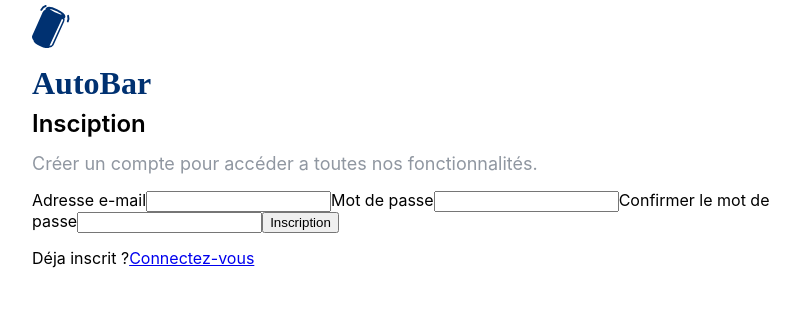
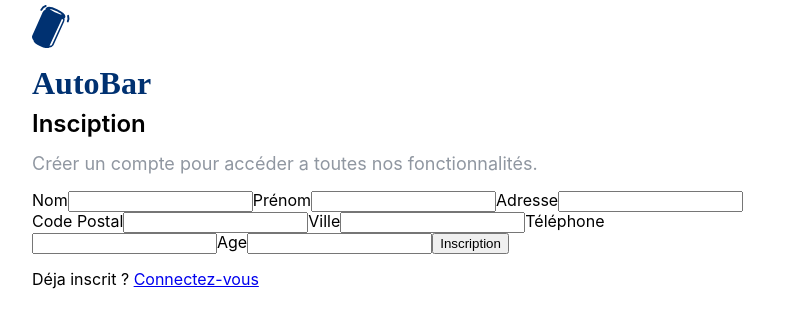
Before and after one commit to matqueme/chaine-de-production, a React (Create React App) app in the folder chaine-production/: page /signup in a window 1280 px wide. Shown: the top 328 px of the page, without its empty margins (233-1033 px from the left). Built offline with nearby package versions, Linux system fonts and the light colour scheme; a web font is replaced by a local one.

Commit message:
Page inscription avec vérification des champs et API Résoltion de beaucoup de bugs

```diff
--- a/chaine-production/src/Pages/SignIn.js
+++ b/chaine-production/src/Pages/SignIn.js
@@ -13,21 +13,21 @@ const SignIn = () => {
           d="M25.2255,5.9c-4.6-2.1-8.9-2.8-9.5-1.5-.1,.3,0,.7,.3,1.2v.1c-1.2,.7-2.5,.7-3.3,2.3-.7,1.6-10.8,24.3-10.8,24.3-.5,1.1,.1,2.4,1.4,3.8-1,2.2,12.7,8.7,13.8,6.3,1.7,0,2.9-.4,3.5-1.6l11-24.2c.8-1.7,.1-2.3-.1-3.9h0c.6-.1,1-.3,1.2-.6,.5-1.3-2.8-4-7.5-6.2Zm5.5,3.9c-.2,.4-3.1-.6-6.4-2.1-3.4-1.6-5.9-3.2-5.8-3.6,.2-.4,3,.6,6.4,2.1,3.4,1.6,5.9,3.2,5.8,3.6Z"
           fill="#003171"
           stroke="#003171"
-          stroke-width="3.5"
+          strokeWidth="3.5"
         />
         <path
           d="M9.6255,5c1.4-2.7,2.3-3.5,4.5-4"
           fill="none"
           stroke="#003171"
-          stroke-linecap="round"
-          stroke-width="2"
+          strokeLinecap="round"
+          strokeWidth="2"
         />
         <path
           d="M37.3255,11.2c.7,2.1,.6,3.4-.3,5.8"
           fill="none"
           stroke="#003171"
-          stroke-linecap="round"
-          stroke-width="2"
+          strokeLinecap="round"
+          strokeWidth="2"
         />
         <path
           d="M30.9255,14.6h0c.9-.2,1.6,.7,1.2,1.5l-11.6,25.2c-.1,.3-.5,.5-.8,.6l-1.6,.2L30.9255,14.6Z"
@@ -43,16 +43,16 @@ const SignIn = () => {
       <h3>Entrez vos informations de connexion pour accéder a votre compte.</h3>
 
       <form>
-        <label for="email">Adresse e-mail</label>
+        <label htmlFor="email">Adresse e-mail</label>
         <input type="email" id="email" name="email" />
 
-        <label for="password">Mot de passe</label>
+        <label htmlFor="password">Mot de passe</label>
         <input type="password" id="password" name="password" />
 
         <input type="submit" value="Connexion" />
       </form>
       <p>
-        Pas encore membre ?<Link to={"./signup"}>Inscrivez-vous</Link>
+        Pas encore membre ?<Link to={"../signup"}>Inscrivez-vous</Link>
       </p>
     </div>
   );
--- a/chaine-production/src/Pages/SignUp.js
+++ b/chaine-production/src/Pages/SignUp.js
@@ -1,6 +1,91 @@
 import { Link } from "react-router-dom";
+import { useState } from "react";
+import axios from "axios";
+const SignUp = () => {
+  const [isSetMail, setIsSetMail] = useState(false);
+  const [mail, setMail] = useState("");
+  const [password, setPassword] = useState("");
+  const [passwordConfirmation, setPasswordConfirmation] = useState("");
+  const [firstName, setFirstName] = useState("");
+  const [lastName, setLastName] = useState("");
+  const [address, setAddress] = useState("");
+  const [city, setCity] = useState("");
+  const [zipCode, setZipCode] = useState("");
+  const [phone, setPhone] = useState("");
+  const [age, setAge] = useState("");
+  const [error, setError] = useState("");
 
-const SignUp = () => {
+  const handleSubmit = (e) => {
+    e.preventDefault();
+    const emailPattern =
+      /^[a-zA-Z0-9.!#$%&'*+/=?^_`{|}~-]+@[a-zA-Z0-9](?:[a-zA-Z0-9-]{0,61}[a-zA-Z0-9])?(?:\.[a-zA-Z0-9](?:[a-zA-Z0-9-]{0,61}[a-zA-Z0-9])?)*$/;
+    const passwordPatternMajuscule = /[A-Z]/;
+    const passwordPatternChiffre = /[0-9]/;
+    const passwordPatternSpecial = /[!@#$%^&*()_+\-=[\]{};':"\\|,.<>/?]/;
+
+    if (emailPattern.test(mail) === false) {
+      setError("L'adresse e-mail n'est pas valide");
+    } else if (password.length < 8) {
+      setError("Le mot de passe doit contenir au moins 8 caractères");
+    } else if (passwordPatternMajuscule.test(password) === false) {
+      setError("Le mot de passe doit contenir au moins une majuscule");
+    } else if (passwordPatternChiffre.test(password) === false) {
+      setError("Le mot de passe doit contenir au moins un chiffre");
+    } else if (passwordPatternSpecial.test(password) === false) {
+      setError("Le mot de passe doit contenir au moins un caractère spécial");
+    } else if (password !== passwordConfirmation) {
+      setError("Les mots de passe ne correspondent pas");
+    } else if (isSetMail === false) {
+      setIsSetMail(true);
+      setError("");
+
+      e.target.reset();
+    } else {
+      //start an axios request POST
+      let data = new FormData();
+      data.append("mail", mail);
+      data.append("nom", lastName);
+      data.append("prenom", firstName);
+      data.append("pwd", password);
+      data.append("adresse", address + " " + zipCode + " " + city);
+      data.append("age", age);
+      data.append("telephone", phone);
+
+      axios
+        .post("http://projet.local/index/api/add_user", data)
+        .then((response) => console.log(response.data))
+        .catch((e) => {
+          this.errors.push(e);
+        });
+    }
+  };
+
+  const handleSubmit2 = (e) => {
+    e.preventDefault();
+    if (isSetMail === false) {
+      setIsSetMail(true);
+      setError("");
+
+      e.target.reset();
+    } else {
+      //start an axios request POST
+      let data = new FormData();
+      data.append("mail", mail);
+      data.append("nom", lastName);
+      data.append("prenom", firstName);
+      data.append("pwd", password);
+      data.append("adresse", address + " " + zipCode + " " + city);
+      data.append("age", age);
+      data.append("telephone", phone);
+
+      axios
+        .post("http://projet.local/index/api/add_user", data)
+        .then((response) => console.log(response.data))
+        .catch((e) => {
+          this.errors.push(e);
+        });
+    }
+  };
   return (
     <div>
       <svg
@@ -13,21 +98,21 @@ const SignUp = () => {
           d="M25.2255,5.9c-4.6-2.1-8.9-2.8-9.5-1.5-.1,.3,0,.7,.3,1.2v.1c-1.2,.7-2.5,.7-3.3,2.3-.7,1.6-10.8,24.3-10.8,24.3-.5,1.1,.1,2.4,1.4,3.8-1,2.2,12.7,8.7,13.8,6.3,1.7,0,2.9-.4,3.5-1.6l11-24.2c.8-1.7,.1-2.3-.1-3.9h0c.6-.1,1-.3,1.2-.6,.5-1.3-2.8-4-7.5-6.2Zm5.5,3.9c-.2,.4-3.1-.6-6.4-2.1-3.4-1.6-5.9-3.2-5.8-3.6,.2-.4,3,.6,6.4,2.1,3.4,1.6,5.9,3.2,5.8,3.6Z"
           fill="#003171"
           stroke="#003171"
-          stroke-width="3.5"
+          strokeWidth="3.5"
         />
         <path
           d="M9.6255,5c1.4-2.7,2.3-3.5,4.5-4"
           fill="none"
           stroke="#003171"
-          stroke-linecap="round"
-          stroke-width="2"
+          strokeLinecap="round"
+          strokeWidth="2"
         />
         <path
           d="M37.3255,11.2c.7,2.1,.6,3.4-.3,5.8"
           fill="none"
           stroke="#003171"
-          stroke-linecap="round"
-          stroke-width="2"
+          strokeLinecap="round"
+          strokeWidth="2"
         />
         <path
           d="M30.9255,14.6h0c.9-.2,1.6,.7,1.2,1.5l-11.6,25.2c-.1,.3-.5,.5-.8,.6l-1.6,.2L30.9255,14.6Z"
@@ -42,20 +127,134 @@ const SignUp = () => {
       <h2>Insciption</h2>
       <h3>Créer un compte pour accéder a toutes nos fonctionnalités.</h3>
 
-      <form>
-        <label for="email">Adresse e-mail</label>
-        <input type="email" id="email" name="email" />
+      {isSetMail ? (
+        <form onSubmit={handleSubmit}>
+          <label htmlFor="email">Adresse e-mail</label>
+          <input
+            type="email"
+            id="email"
+            name="email"
+            onChange={(e) => setMail(e.target.value)}
+            required="required"
+            autoComplete="off"
+          />
 
-        <label for="password">Mot de passe</label>
-        <input type="password" id="password" name="password" />
+          <label htmlFor="passwordField">Mot de passe</label>
+          <input
+            type="password"
+            id="passwordField"
+            name="passwordField"
+            onChange={(e) => setPassword(e.target.value)}
+            required="required"
+            autoComplete="off"
+          />
 
-        <label for="password">Confirmer le mot de passe</label>
-        <input type="password" id="password" name="password" />
+          <label htmlFor="passwordConfirmation">
+            Confirmer le mot de passe
+          </label>
+          <input
+            type="password"
+            id="passwordConfirmation"
+            name="passwordConfirmation"
+            onChange={(e) => setPasswordConfirmation(e.target.value)}
+            required="required"
+            autoComplete="off"
+          />
 
-        <input type="submit" value="Inscription" />
-      </form>
+          <input type="submit" value="Inscription" />
+        </form>
+      ) : (
+        <form onSubmit={handleSubmit2}>
+          <label htmlFor="lname">Nom</label>
+          <input
+            type="text"
+            id="lname"
+            name="lname"
+            required="required"
+            autoComplete="off"
+            onChange={(e) => {
+              setLastName(e.target.value);
+            }}
+          />
+
+          <label htmlFor="fname">Prénom</label>
+          <input
+            type="text"
+            id="fname"
+            name="fname"
+            required="required"
+            autoComplete="off"
+            onChange={(e) => {
+              setFirstName(e.target.value);
+            }}
+          />
+
+          <label htmlFor="address">Adresse</label>
+          <input
+            type="text"
+            id="address"
+            name="address"
+            required="required"
+            autoComplete="off"
+            onChange={(e) => {
+              setAddress(e.target.value);
+            }}
+          />
+
+          <label htmlFor="zipcode">Code Postal</label>
+          <input
+            type="text"
+            id="zipcode"
+            name="zipcode"
+            autoComplete="off"
+            required="required"
+            onChange={(e) => {
+              setZipCode(e.target.value);
+            }}
+          />
+
+          <label htmlFor="postalCode">Ville</label>
+          <input
+            type="text"
+            id="city"
+            name="city"
+            autoComplete="off"
+            required="required"
+            onChange={(e) => {
+              setCity(e.target.value);
+            }}
+          />
+
+          <label htmlFor="phone">Téléphone</label>
+          <input
+            type="text"
+            id="phone"
+            name="phone"
+            autoComplete="off"
+            required="required"
+            onChange={(e) => {
+              setPhone(e.target.value);
+            }}
+          />
+
+          <label htmlFor="age">Age</label>
+          <input
+            type="text"
+            id="age"
+            name="age"
+            autoComplete="off"
+            required="required"
+            onChange={(e) => {
+              setAge(e.target.value);
+            }}
+          />
+
+          <input type="submit" value="Inscription" />
+        </form>
+      )}
+      <p>{error}</p>
       <p>
-        Déja inscrit ?<Link to={"./signin"}>Connectez-vous</Link>
+        Déja inscrit ? <Link to={"../signin"}>Connectez-vous</Link>
       </p>
     </div>
   );
```
Also changed, not shown: 1 other file (tests, documents, lock files or other folders).
